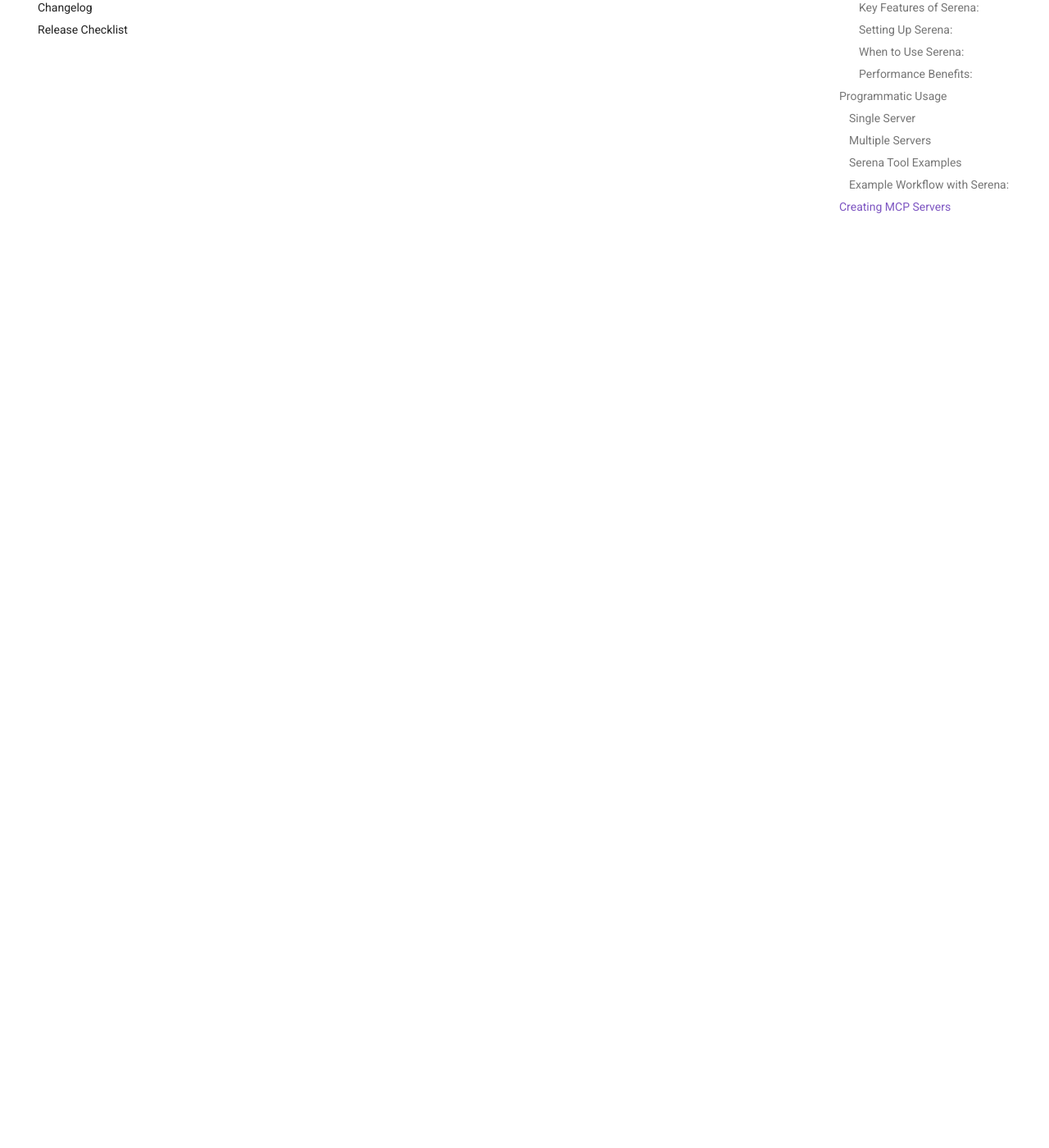
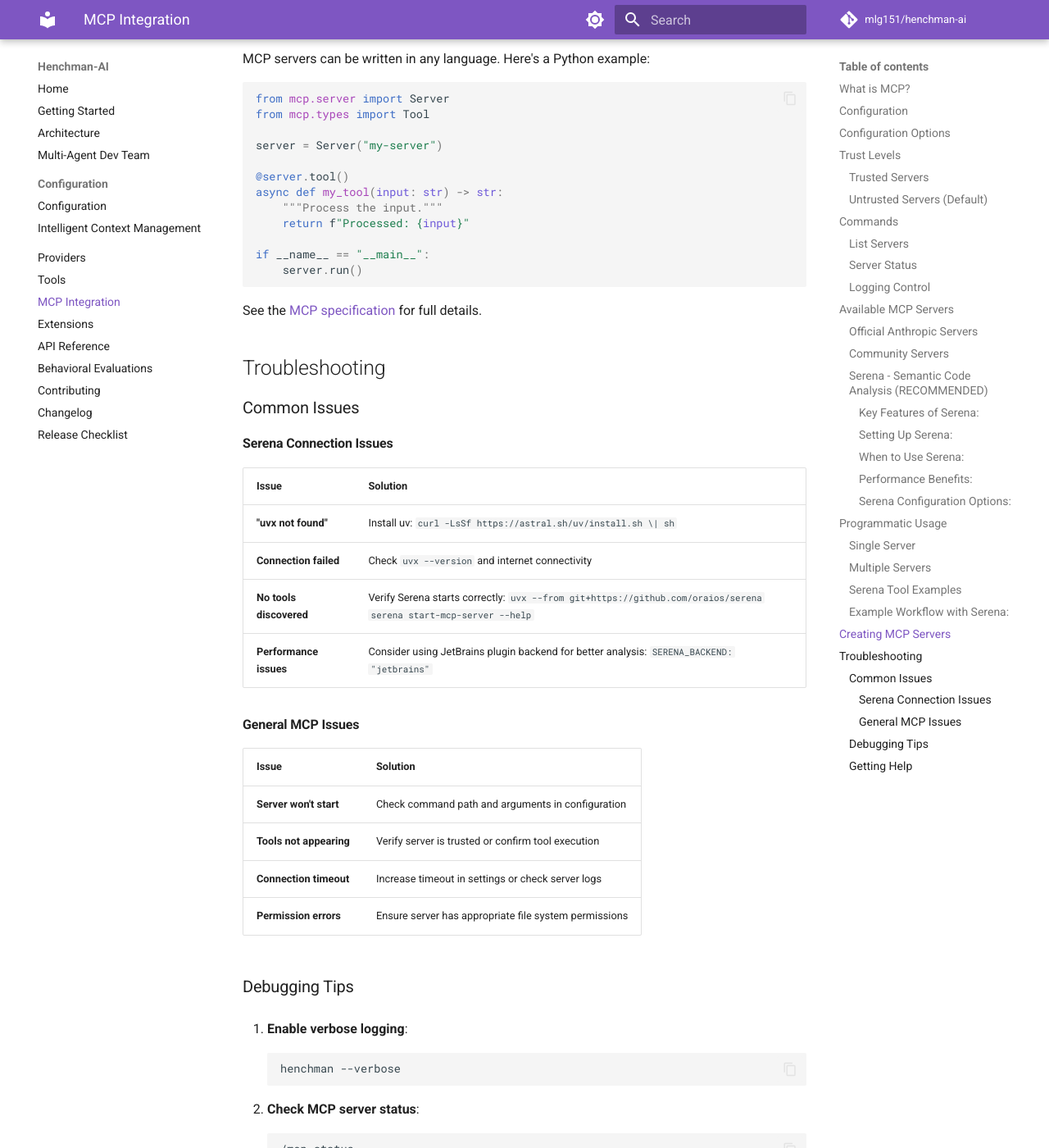
Before and after one commit to mlg151/henchman-ai, an MkDocs documentation site: the page built from docs/mcp.md, in a window 1280 px wide and 1400 px high, scrolled down 7017 px. Shown: the whole window at 82% size. Built offline with MkDocs 1.6.1 and Material for MkDocs 9.7.7, drawn with Linux system fonts in a browser that asks for light colours; comment, search, counter and statistics services are not loaded; some of the changed text lies outside the part shown.

Commit message:
docs(auto-improve): automated documentation improvement
## Date/Time
2026-03-16T04:10:00Z (approximate)

Automated by scripts/auto-doc-improve.sh at 2026-03-16T04:00:02Z

````diff
--- a/docs/mcp.md
+++ b/docs/mcp.md
@@ -33,7 +33,13 @@
     env:
       # Optional: Set workspace directory (defaults to current directory)
       SERENA_WORKSPACE: "${PROJECT_ROOT}"
-      # Optional: Enable JetBrains plugin backend if available
+      # Optional: Backend selection: "lsp" or "jetbrains" (if plugin installed)
+      SERENA_BACKEND: "lsp"
+      # Optional: Language server configuration
+      SERENA_LSP_PYTHON_PATH: "/usr/bin/python3"
+      # Optional: Logging level
+      SERENA_LOG_LEVEL: "INFO"
+      # Optional: Enable JetBrains plugin backend if available (deprecated, use SERENA_BACKEND instead)
       SERENA_USE_JETBRAINS: "false"
     trusted: true
     # Note: Serena requires uv to be installed: https://docs.astral.sh/uv/
@@ -165,6 +171,29 @@
 - **Enhances productivity**: IDE-like capabilities in the CLI
 - **Scales with codebase**: Efficient even in large, complex projects
 
+#### Serena Configuration Options:
+
+| Environment Variable | Type | Default | Description |
+|---------------------|------|---------|-------------|
+| `SERENA_WORKSPACE` | string | Current directory | Workspace directory to analyze |
+| `SERENA_BACKEND` | string | `"lsp"` | Backend selection: `"lsp"` or `"jetbrains"` (if plugin installed) |
+| `SERENA_LSP_PYTHON_PATH` | string | System Python | Path to Python interpreter for LSP backend |
+| `SERENA_LOG_LEVEL` | string | `"INFO"` | Logging level: `"DEBUG"`, `"INFO"`, `"WARNING"`, `"ERROR"` |
+| `SERENA_USE_JETBRAINS` | boolean | `"false"` | Deprecated: Use `SERENA_BACKEND: "jetbrains"` instead |
+
+**Example configuration:**
+```yaml
+serena:
+  command: uvx
+  args: ["--from", "git+https://github.com/oraios/serena", "serena", "start-mcp-server"]
+  env:
+    SERENA_WORKSPACE: "/path/to/your/project"
+    SERENA_BACKEND: "lsp"
+    SERENA_LSP_PYTHON_PATH: "/usr/bin/python3"
+    SERENA_LOG_LEVEL: "INFO"
+  trusted: true
+```
+
 ## Programmatic Usage
 
 ### Single Server
@@ -281,3 +310,60 @@
 ```
 
 See the [MCP specification](https://modelcontextprotocol.io/) for full details.
+
+## Troubleshooting
+
+### Common Issues
+
+#### Serena Connection Issues
+
+| Issue | Solution |
+|-------|----------|
+| **"uvx not found"** | Install uv: `curl -LsSf https://astral.sh/uv/install.sh \| sh` |
+| **Connection failed** | Check `uvx --version` and internet connectivity |
+| **No tools discovered** | Verify Serena starts correctly: `uvx --from git+https://github.com/oraios/serena serena start-mcp-server --help` |
+| **Performance issues** | Consider using JetBrains plugin backend for better analysis: `SERENA_BACKEND: "jetbrains"` |
+
+#### General MCP Issues
+
+| Issue | Solution |
+|-------|----------|
+| **Server won't start** | Check command path and arguments in configuration |
+| **Tools not appearing** | Verify server is trusted or confirm tool execution |
+| **Connection timeout** | Increase timeout in settings or check server logs |
+| **Permission errors** | Ensure server has appropriate file system permissions |
+
+### Debugging Tips
+
+1. **Enable verbose logging**:
+   ```bash
+   henchman --verbose
+   ```
+
+2. **Check MCP server status**:
+   ```
+   /mcp status
+   ```
+
+3. **View available tools**:
+   ```
+   /tools
+   ```
+
+4. **Test server manually**:
+   ```bash
+   # Test Serena server directly
+   uvx --from git+https://github.com/oraios/serena serena start-mcp-server --help
+   ```
+
+5. **Check environment variables**:
+   ```bash
+   echo $SERENA_WORKSPACE
+   echo $SERENA_BACKEND
+   ```
+
+### Getting Help
+
+- **GitHub Issues**: [Henchman-AI Issues](https://github.com/mlg151/henchman-ai/issues)
+- **MCP Documentation**: [Model Context Protocol](https://modelcontextprotocol.io/)
+- **Serena Repository**: [oraios/serena](https://github.com/oraios/serena)
````
Also changed, not shown: .agent_tasks/auto-doc-improve/doc-smell-report.md (+1 -1 lines), .agent_tasks/auto-doc-improve/last-improvement.md (+37 -71 lines), .agent_tasks/auto-improve/smell-report.md (+11 -11 lines), .agent_tasks/four-lenses-agents-working_memory/README.md (+31 -30 lines), test_bug.py (added, +33 -0 lines), 4 other files.
